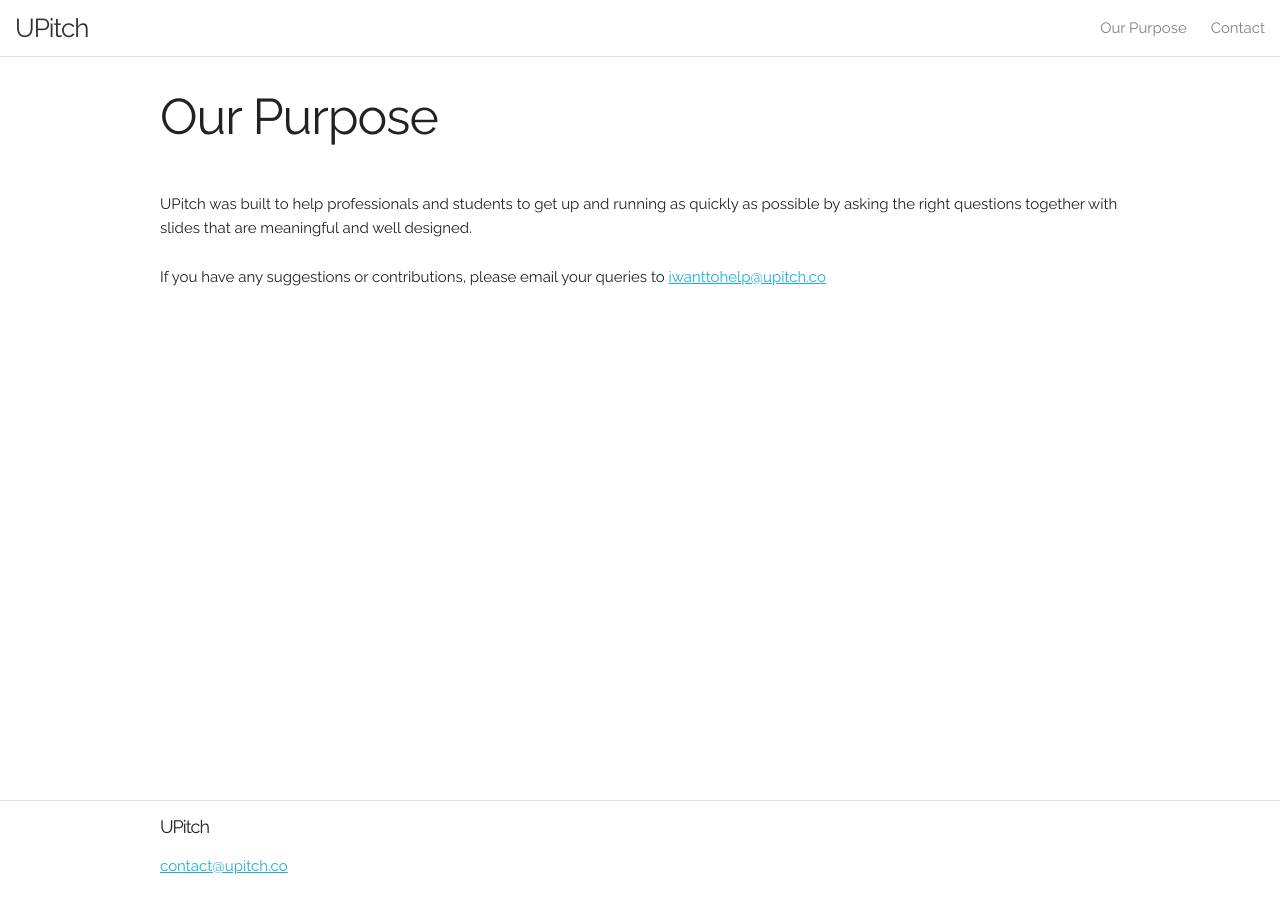
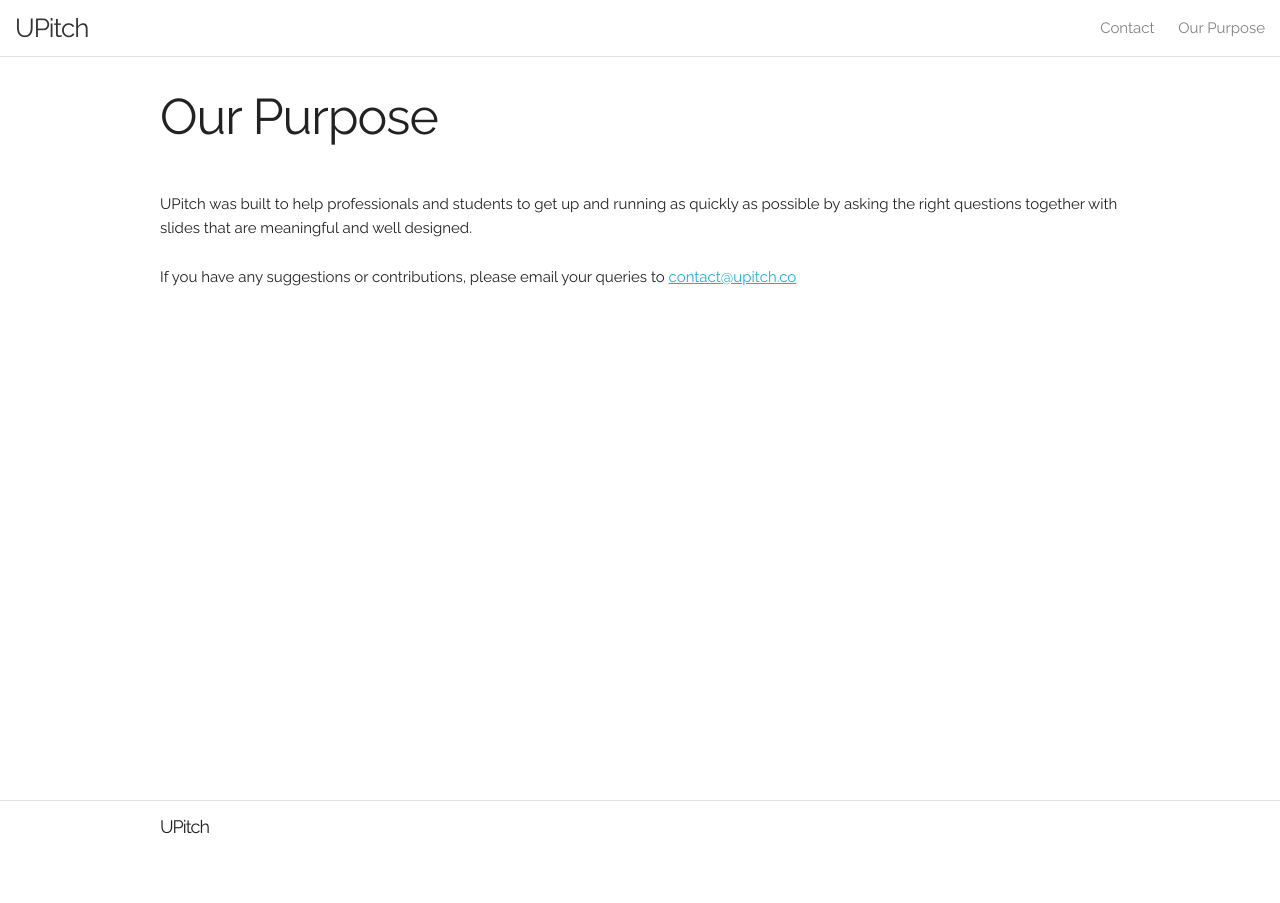
Before and after one commit to aaronmak/upitch, a Jekyll site: the page built from our-purpose.md, in a window 1280 px wide. Built offline with Jekyll 4.4.1, drawn with Linux system fonts in a browser that asks for light colours.

```diff
--- a/_includes/footer.html
+++ b/_includes/footer.html
@@ -4,9 +4,6 @@
     <div class="row">
       <div class="one-half column">
         <h2 class="footer-heading">{{ site.title }}</h2>
-        <ul class="contact-list">
-          <li><a href="mailto:{{ site.email }}">{{ site.email }}</a></li>
-        </ul>
       </div>
 
       <div class="one-half column">
--- a/_includes/head.html
+++ b/_includes/head.html
@@ -9,4 +9,5 @@
 	<link rel="stylesheet" href="{{ "{{ site.baseurl }}/css/main.css" | prepend: site.baseurl }}">
   <link rel="canonical" href="{{ page.url | replace:'index.html','' | prepend: site.baseurl | prepend: site.url }}">
   <link rel="alternate" type="application/rss+xml" title="{{ site.title }}" href="{{ "/feed.xml" | prepend: site.baseurl | prepend: site.url }}" />
+  <script src="//load.sumome.com/" data-sumo-site-id="11ddab7af7bf0e01520601e497ee5e0f8c080206bc06f8266e2e204a047ff2bc" async="async"></script>
 </head>
--- a/about.md
+++ b/our-purpose.md
@@ -6,4 +6,4 @@ permalink: /our-purpose/
 
 UPitch was built to help professionals and students to get up and running as quickly as possible by asking the right questions together with slides that are meaningful and well designed.
 
-If you have any suggestions or contributions, please email your queries to [iwanttohelp@upitch.co](mailto:iwanttohelp@upitch.co)
+If you have any suggestions or contributions, please email your queries to [contact@upitch.co](mailto:contact@upitch.co)
```
